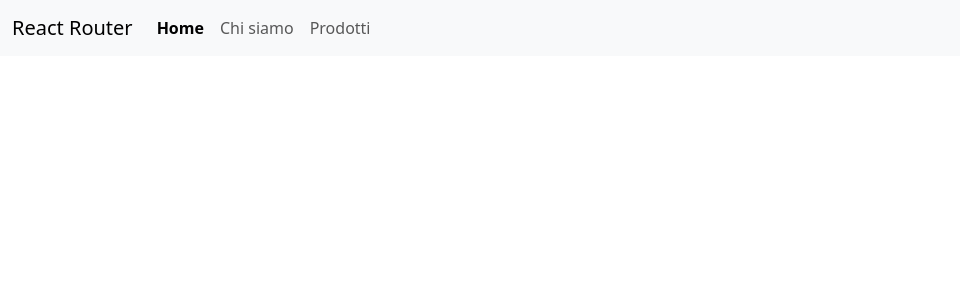
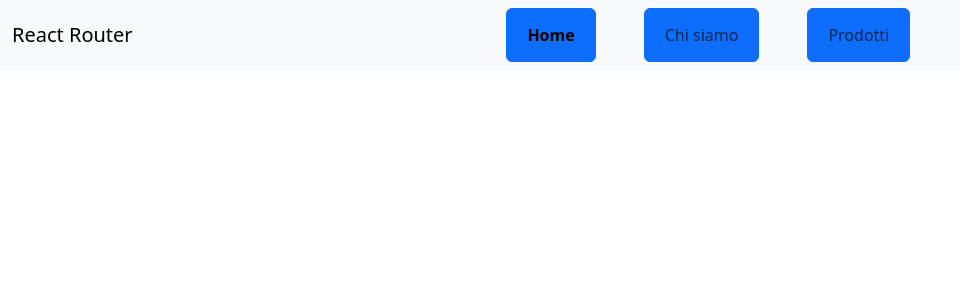
Before and after one commit to MattiaCallegaro/react-router, a React (Vite) app: page / in a window 1280 px wide. Shown: the top 300 px of the page, without its empty margins (0-960 px from the left). Built offline with nearby package versions, Linux system fonts and the light colour scheme.

Commit message:
sgargiulling card

```diff
--- a/src/components/MainNavbar.jsx
+++ b/src/components/MainNavbar.jsx
@@ -4,19 +4,25 @@ import { NavLink } from 'react-router-dom'
 //mi creo una nuova componente per avere il codice di navbar solo qui per ottimizzare
 const MainNavbar = () => {
     return (
-        <nav className="navbar navbar-expand-lg bg-body-tertiary">
+        <nav className="navbar navbar-expand-lg bg-body-tertiary ">
             <div className="container-fluid">
                 <a className="navbar-brand" href="#">React Router</a>
                 <div className="navbar-collapse" id="navbarNav">
-                    <ul className="navbar-nav">
-                        <li className="nav-item">
-                            <NavLink to="/" className="nav-link">Home</NavLink>
+                    <ul className="navbar-nav w-100 justify-content-center d-flex gap-5">
+                        <li className="nav-item ">
+                            <button type="button" class="btn btn-primary">
+                                <NavLink to="/" className="nav-link">Home</NavLink>
+                            </button>
                         </li>
                         <li className="nav-item">
-                            <NavLink to="/chi-siamo" className="nav-link" >Chi siamo</NavLink>
+                            <button type="button" className="btn btn-primary">
+                                <NavLink to="/chi-siamo" className="nav-link" >Chi siamo</NavLink>
+                            </button>
                         </li>
                         <li className="nav-item">
-                            <NavLink to="/prodotti" className="nav-link" >Prodotti</NavLink>
+                            <button type="button" className="btn btn-primary">
+                                <NavLink to="/prodotti" className="nav-link" >Prodotti</NavLink>
+                            </button>
                         </li>
                     </ul>
                 </div>
--- a/src/pages/Prodotti.jsx
+++ b/src/pages/Prodotti.jsx
@@ -30,9 +30,9 @@ const Prodotti = () => {
                         return (
                             <div className="col-12 col-md-4  " key={products.id}>
 
-                                <div className="card h-100 border-secondary">
-                                    <div className="card-image-top">
-                                        <img src={product.image} alt="" className='img-fluid' />
+                                <div className="card h-100 text-center border border-secondary">
+                                    <div className="card-image-top mx-auto">
+                                        <img src={product.image} alt="" className='img-fluid' style={{ height: '150px', width: 'auto', objectFit: 'contain' }} />
                                     </div>
                                     <div className="card-body">
                                         <h3>{product.title}</h3>
```
